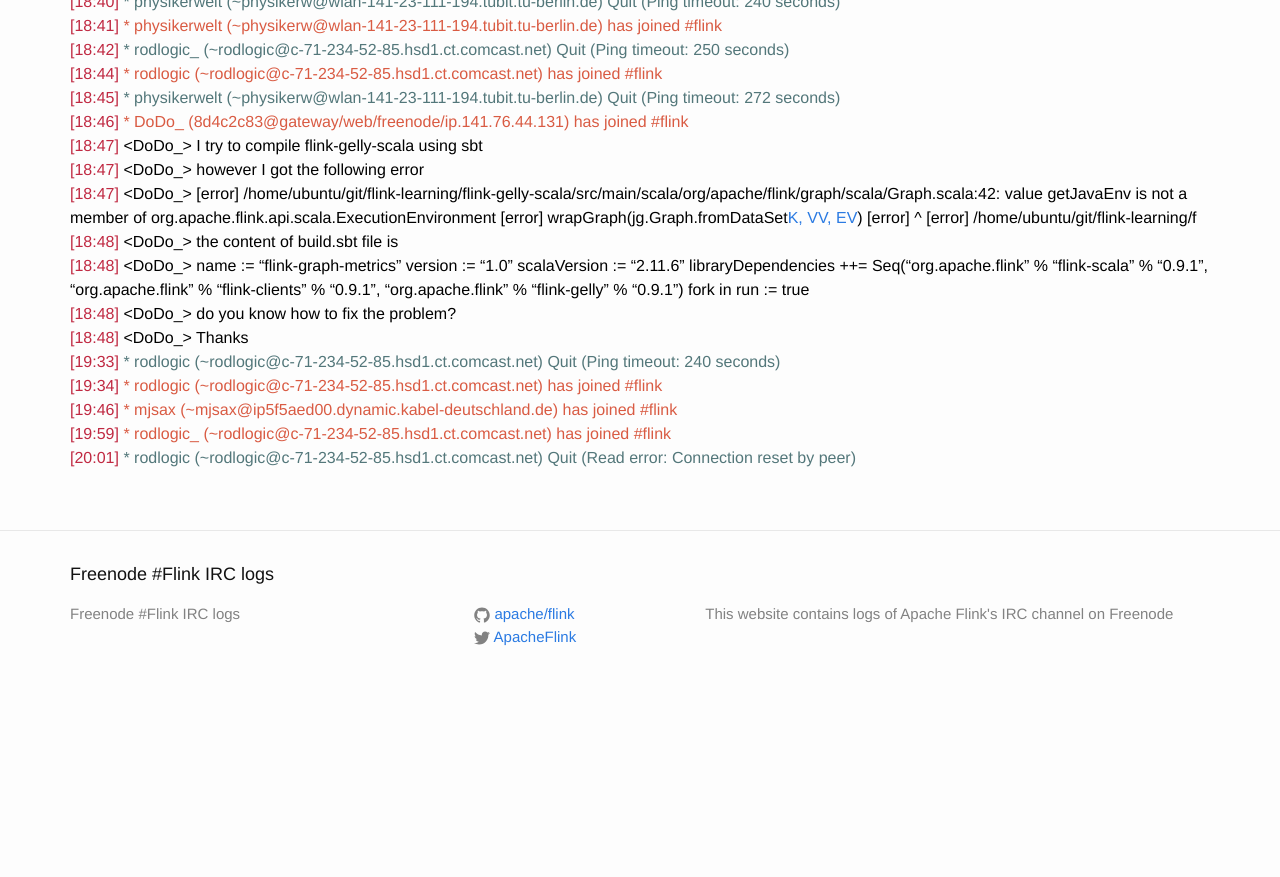
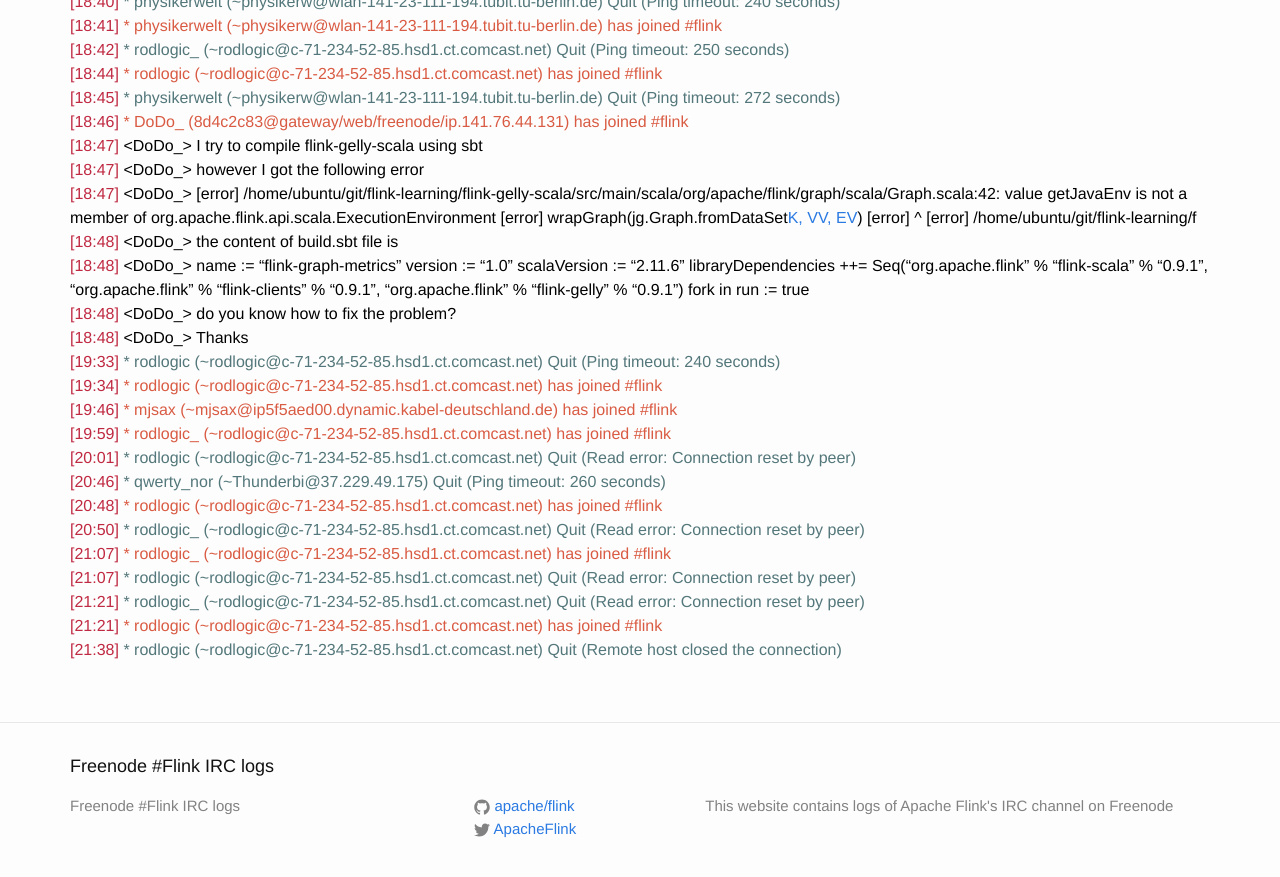
Before and after one commit to flink-irc-logs/flink-irc-logs.github.io, a Jekyll site: the page built from _posts/2015-10-27-logs.markdown, in a window 1280 px wide and 900 px high, scrolled down 1626 px. Shown: the top 877 px of the window. Built offline with Jekyll 4.4.1, drawn with Linux system fonts in a browser that asks for light colours; before the commit the page ends 2334 px from its top, so only the background shows below that.

Commit message:
Update of the logs on Tue Oct 27 22:15:30 CET 2015

```diff
--- a/_posts/2015-10-27-logs.markdown
+++ b/_posts/2015-10-27-logs.markdown
@@ -81,3 +81,11 @@
 <span class="irc-date">[19:46]</span> <span class="irc-green">* mjsax (~mjsax@ip5f5aed00.dynamic.kabel-deutschland.de) has joined #flink</span><br />
 <span class="irc-date">[19:59]</span> <span class="irc-green">* rodlogic_ (~rodlogic@c-71-234-52-85.hsd1.ct.comcast.net) has joined #flink</span><br />
 <span class="irc-date">[20:01]</span> <span class="irc-navy">* rodlogic (~rodlogic@c-71-234-52-85.hsd1.ct.comcast.net) Quit (Read error: Connection reset by peer)</span><br />
+<span class="irc-date">[20:46]</span> <span class="irc-navy">* qwerty_nor (~Thunderbi@37.229.49.175) Quit (Ping timeout: 260 seconds)</span><br />
+<span class="irc-date">[20:48]</span> <span class="irc-green">* rodlogic (~rodlogic@c-71-234-52-85.hsd1.ct.comcast.net) has joined #flink</span><br />
+<span class="irc-date">[20:50]</span> <span class="irc-navy">* rodlogic_ (~rodlogic@c-71-234-52-85.hsd1.ct.comcast.net) Quit (Read error: Connection reset by peer)</span><br />
+<span class="irc-date">[21:07]</span> <span class="irc-green">* rodlogic_ (~rodlogic@c-71-234-52-85.hsd1.ct.comcast.net) has joined #flink</span><br />
+<span class="irc-date">[21:07]</span> <span class="irc-navy">* rodlogic (~rodlogic@c-71-234-52-85.hsd1.ct.comcast.net) Quit (Read error: Connection reset by peer)</span><br />
+<span class="irc-date">[21:21]</span> <span class="irc-navy">* rodlogic_ (~rodlogic@c-71-234-52-85.hsd1.ct.comcast.net) Quit (Read error: Connection reset by peer)</span><br />
+<span class="irc-date">[21:21]</span> <span class="irc-green">* rodlogic (~rodlogic@c-71-234-52-85.hsd1.ct.comcast.net) has joined #flink</span><br />
+<span class="irc-date">[21:38]</span> <span class="irc-navy">* rodlogic (~rodlogic@c-71-234-52-85.hsd1.ct.comcast.net) Quit (Remote host closed the connection)</span><br />
```
